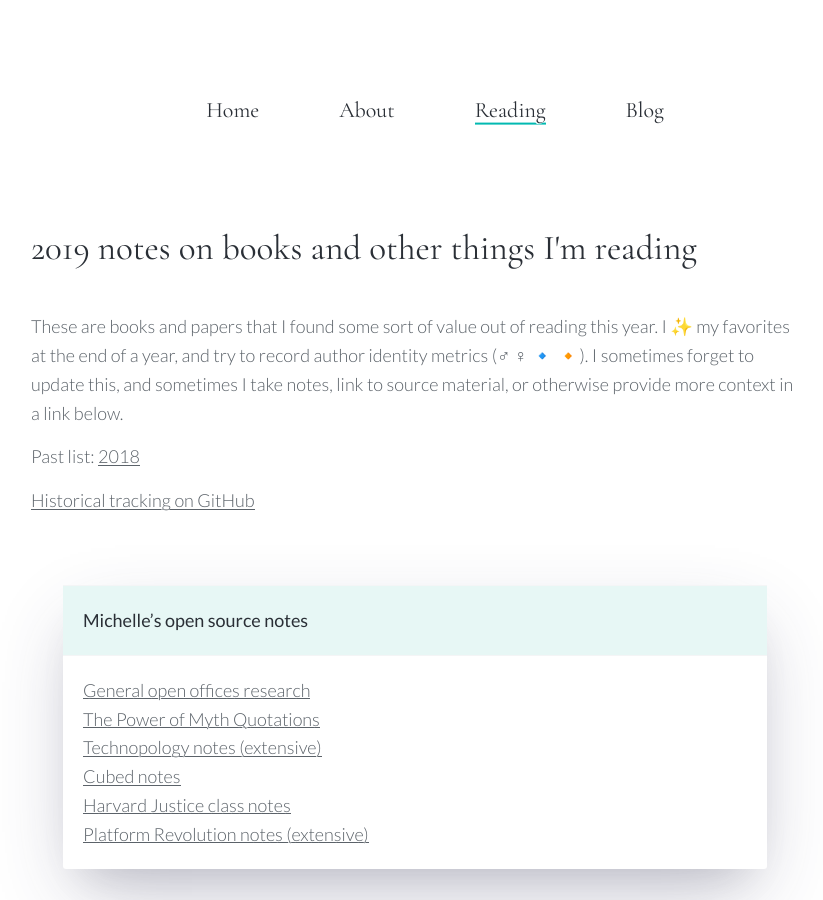
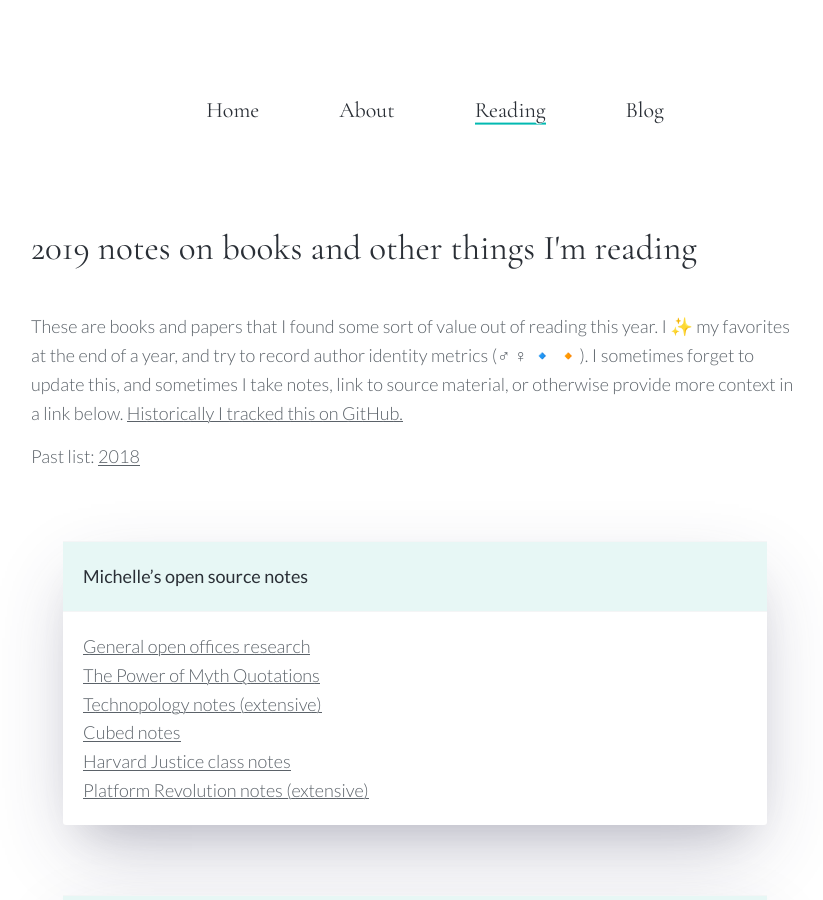
Before and after one commit to venetucci/personal-website, a Jekyll site: the page built from _pages/reading-list.md, in a window 1280 px wide and 900 px high. Shown: the whole window, without its empty margins (225-1048 px from the left). Built offline with Jekyll 4.4.1, drawn with Linux system fonts in a browser that asks for light colours; nearby versions of some CDN libraries.

Commit message:
Update from Forestry.io Michelle Venetucci Harvey updated _pages/reading-list.md

```diff
--- a/_pages/reading-list.md
+++ b/_pages/reading-list.md
@@ -5,11 +5,9 @@ description: This is where I track books and other things I read
 featured_image: ''
 
 ---
-These are books and papers that I found some sort of value out of reading this year. I ✨ my favorites at the end of a year, and try to record author identity metrics (♂ ♀ 🔹 🔸). I sometimes forget to update this, and sometimes I take notes, link to source material, or otherwise provide more context in a link below.
+These are books and papers that I found some sort of value out of reading this year. I ✨ my favorites at the end of a year, and try to record author identity metrics (♂ ♀ 🔹 🔸). I sometimes forget to update this, and sometimes I take notes, link to source material, or otherwise provide more context in a link below. [Historically I tracked this on GitHub.](https://github.com/venetucci/book-notes)
 
 Past list: <a href="/reading-list-2018">2018</a>
-
-[Historical tracking on GitHub](https://github.com/venetucci/book-notes)
 
 | Michelle's open source notes |
 | --- |
```
